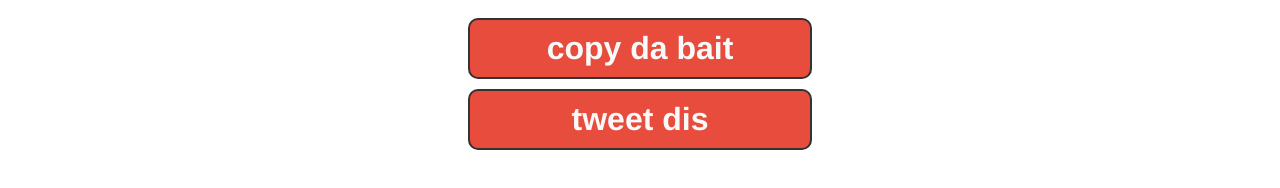
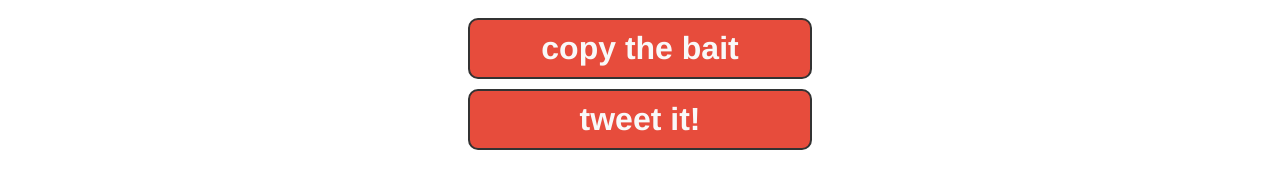
Before and after one commit to philipbeck/clickbait-generator, a plain HTML site: page index.html in a window 1280 px wide. Shown: the part 448-636 px from the top of the page. Drawn offline with Linux system fonts and the light colour scheme.

Commit message:
made more sensible and mature

```diff
--- a/index.html
+++ b/index.html
@@ -8,8 +8,8 @@
     <p class="generate unselectable" id="clickbait-title">clickbait goes here</p>
     <a class="generate button unselectable" href="#">click4bait</a>
     <p class="copyable-bait"></p>
-    <a class="copy-to-clipboard button unselectable" href="#" data-clipboard-target=".copyable-bait">copy da bait</a>
-    <a class="share-twitter button unselectable" href="#">tweet dis</a>
+    <a class="copy-to-clipboard button unselectable" href="#" data-clipboard-target=".copyable-bait">copy the bait</a>
+    <a class="share-twitter button unselectable" href="#">tweet it!</a>
 
   </div>
 
```
